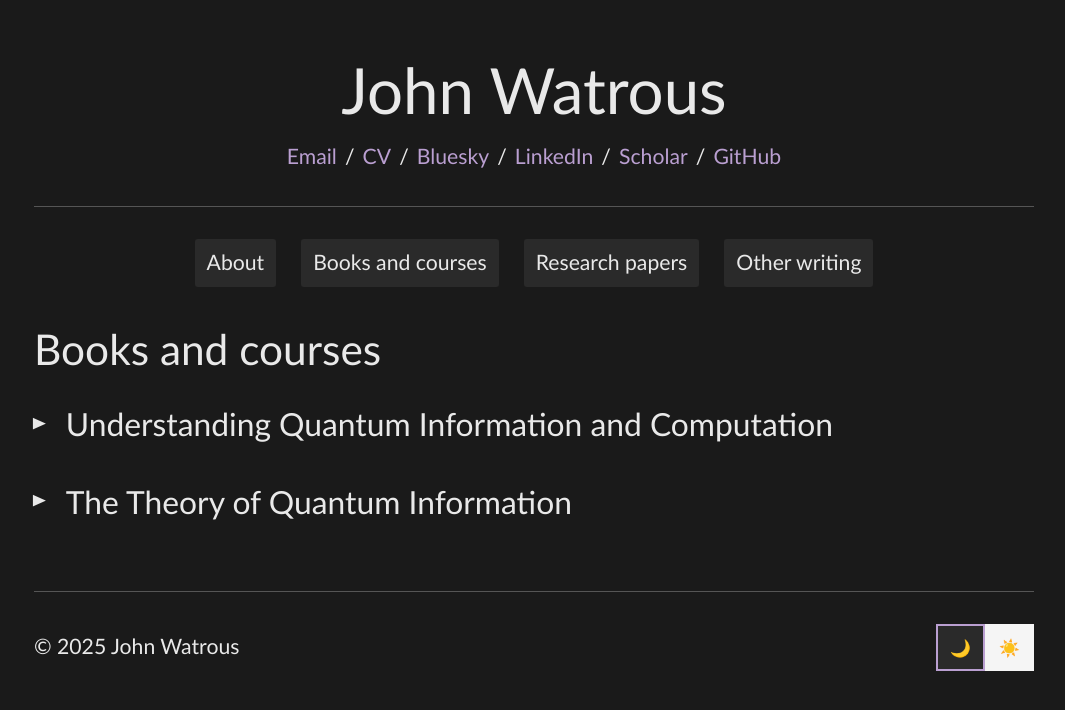
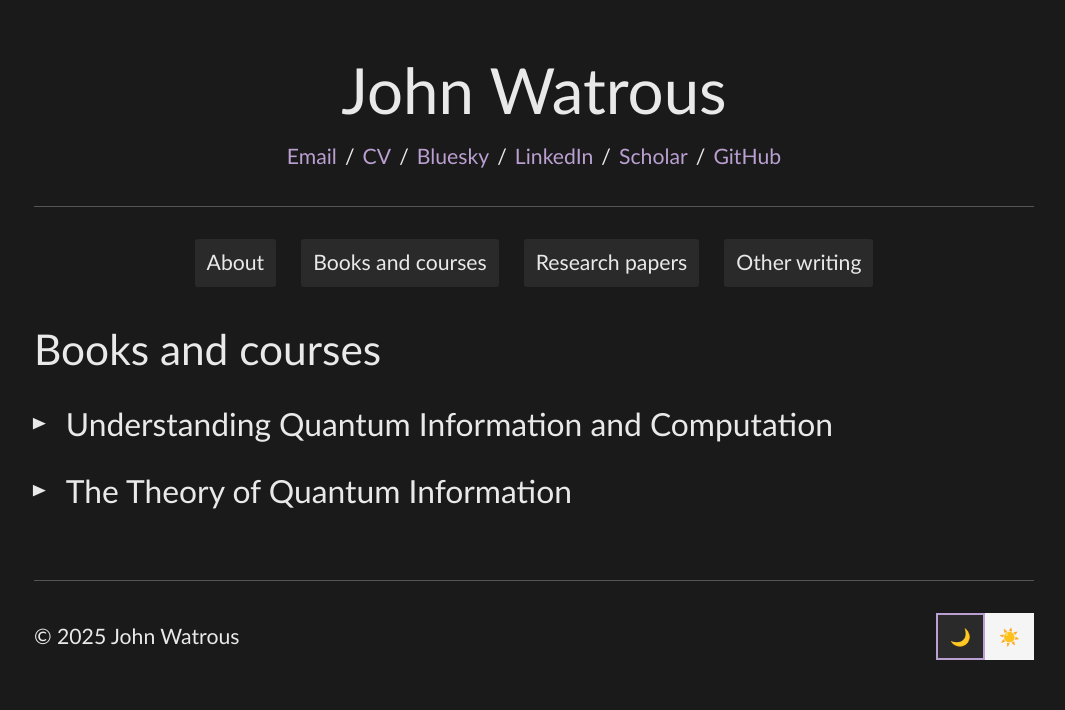
Before and after one commit to jhwatrous/jhwatrous.github.io, a Jekyll site: the page built from books-and-courses.md, in a window 1280 px wide. Shown: the top 710 px of the page, without its empty margins (106-1171 px from the left). Built offline with Jekyll 4.4.1, drawn with Linux system fonts in a browser that asks for light colours.

Commit message:
Revising...

```diff
--- a/assets/css/simple-dark.css
+++ b/assets/css/simple-dark.css
@@ -180,7 +180,7 @@ details summary h2 {
 }
 
 details {
-  margin-bottom: 1.25em; /* Add this line */
+  margin-bottom: 0.75em; /* Add this line */
 }
 
 .collapsible-content {
```
